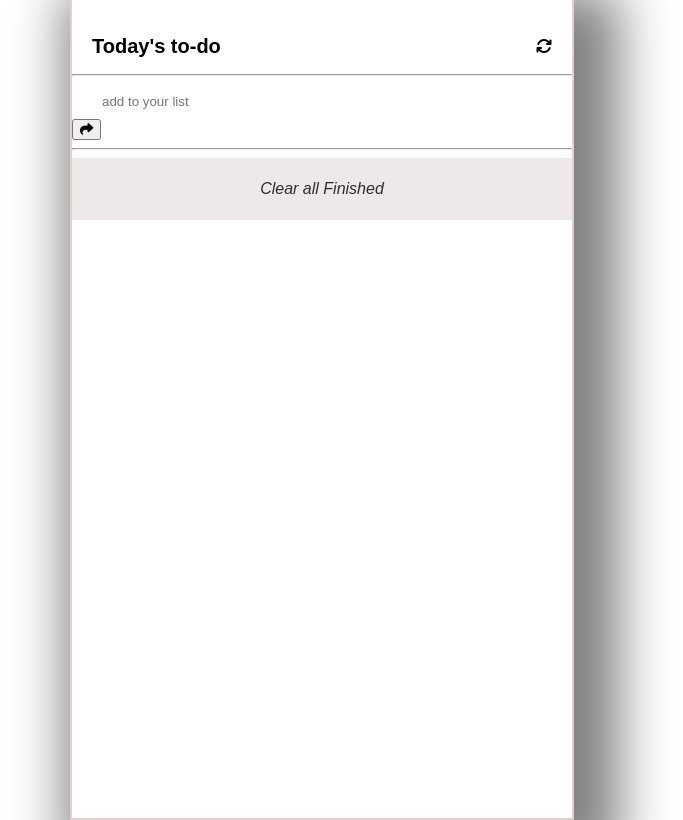
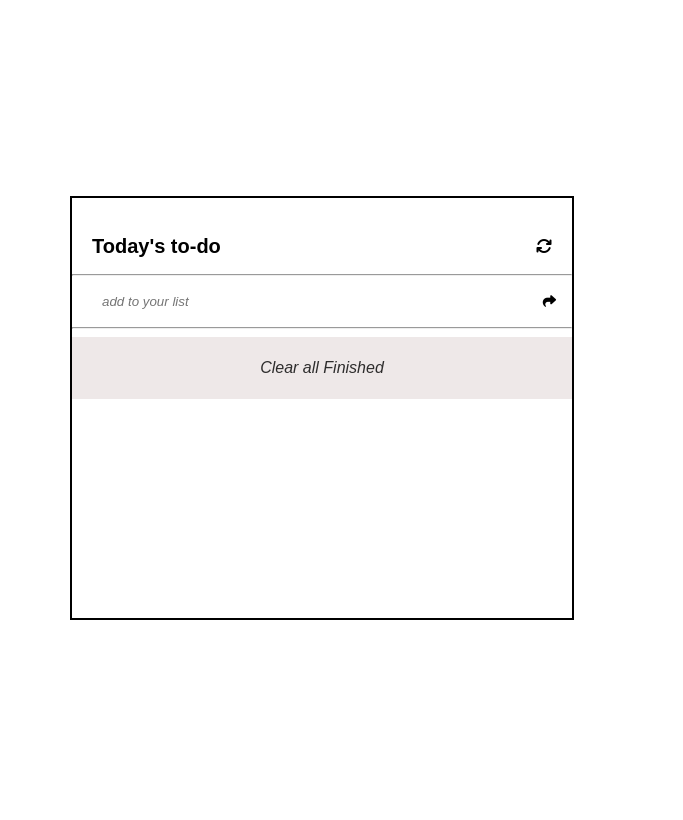
Before and after one commit to jaamanu/TO-DO-LIST-WEBAPP, a website built with webpack: page src/index.html in a window 1280 px wide. Shown: the whole page, without its empty margins (318-1001 px from the left). Built offline with nearby package versions, Linux system fonts and the light colour scheme.

Commit message:
Add style to style.css

```diff
--- a/src/style.css
+++ b/src/style.css
@@ -6,10 +6,9 @@ body {
 }
 
 .container {
-  border: 2px solid #e4cfcf;
-  box-shadow: 20px 20px 50px 25px grey;
+  border: 2px solid black;
   padding: 20px 0 0 0;
-  height: 100vh;
+  height: 50vh;
   width: 500px;
   position: relative;
   overflow: auto;
@@ -21,6 +20,7 @@ body {
   border: none;
   outline: none;
   margin: 0 3%;
+  font-style: italic;
 }
 
 .todoHeader {
@@ -54,6 +54,19 @@ body {
   padding: 12px 0;
   font-style: italic;
   color: #2e2d2d;
+  cursor: pointer;
+}
+
+.align {
+  display: flex;
+  justify-content: space-between;
+  align-items: center;
+}
+
+.formBtn {
+  background-color: #fff;
+  border: 1px hidden;
+  margin-right: 10px;
 }
 
 .clear {
@@ -86,3 +99,10 @@ body {
 .add.done {
   text-decoration: line-through;
 }
+
+.completed {
+  text-decoration: line-through;
+  color: gray;
+  font-style: italic;
+  font-weight: lighter;
+}
```
